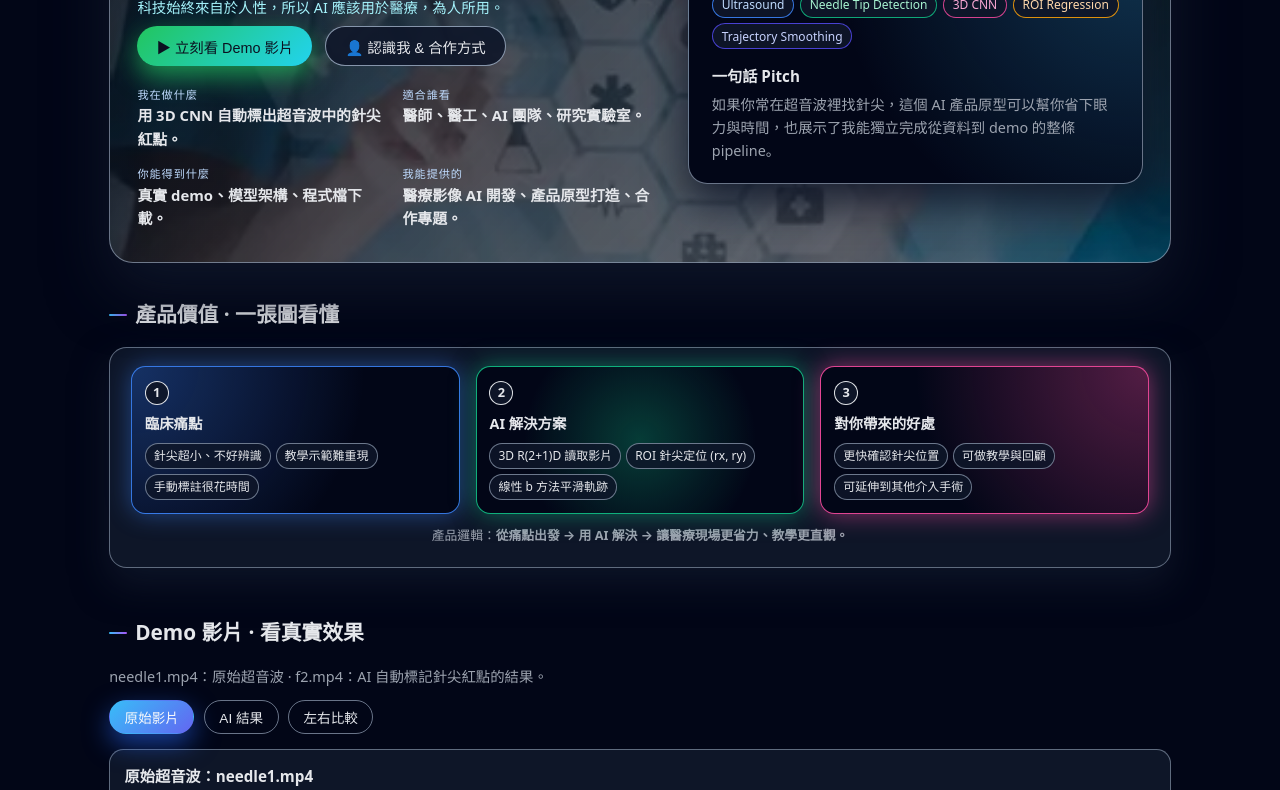
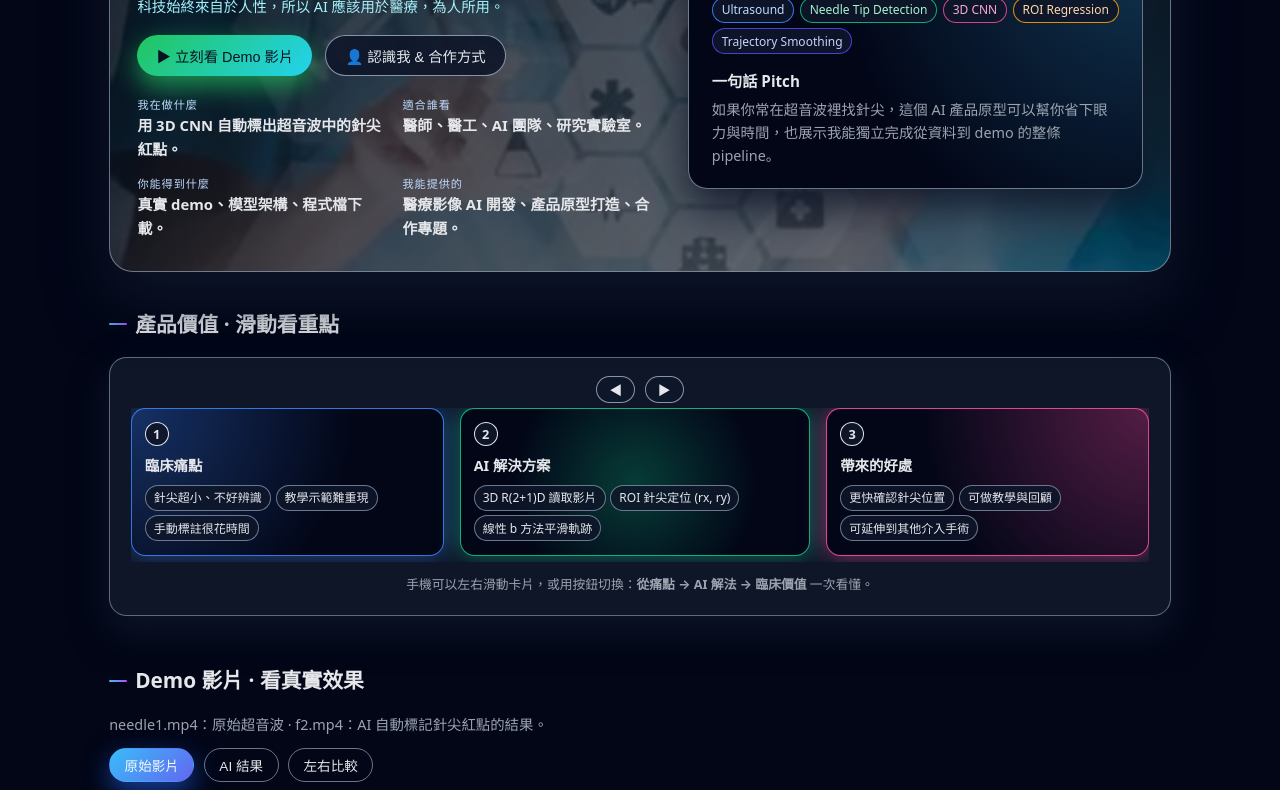
Before and after one commit to chi77770609/final, a plain HTML site: page biomed-ai-site/index.html in a window 1280 px wide. Shown: the part 230-1020 px from the top of the page. Drawn offline with Linux system fonts and the light colour scheme.

Commit message:
index.html

```diff
--- a/biomed-ai-site/index.html
+++ b/biomed-ai-site/index.html
@@ -99,7 +99,6 @@
       border-radius: 1.5rem;
       overflow: hidden;
       border: 1px solid rgba(148, 163, 184, 0.7);
-      /* 這裡改成你的背景圖 hero-bg.webp（請確保此檔案在 repo 根目錄） */
       background:
         linear-gradient(135deg, rgba(3,7,18,0.82), rgba(3,7,18,0.55)),
         url("hero-bg.webp") center/cover no-repeat;
@@ -113,11 +112,10 @@
         linear-gradient(120deg, rgba(148, 163, 184, 0.09) 1px, transparent 1px),
         linear-gradient(210deg, rgba(148, 163, 184, 0.06) 1px, transparent 1px);
       background-size: 80px 80px;
-      opacity: 0.25;  /* 降低透明度，讓照片比較清楚 */
+      opacity: 0.25;
       pointer-events: none;
     }
     .hero::after {
-      /* 簡單心電圖線條 */
       content: "";
       position: absolute;
       left: 5%;
@@ -132,7 +130,7 @@
           rgba(56, 189, 248, 0.2) 45%,
           transparent 60%);
       box-shadow: 0 0 18px rgba(56, 189, 248, 0.7);
-      opacity: 0.35;  /* 也調淡一點 */
+      opacity: 0.35;
       pointer-events: none;
     }
     .hero > * { position: relative; z-index: 1; }
@@ -157,12 +155,11 @@
     .hero-title {
       font-size: 2.1rem;
       font-weight: 800;
-      margin-bottom: 0.5rem;
     }
     .hero-slogan {
       font-size: 0.9rem;
       color: #a5f3fc;
-      margin-bottom: 0.4rem;
+      margin: 0.4rem 0 1.1rem;
     }
     .hero-subtitle {
       font-size: 0.96rem;
@@ -253,7 +250,7 @@
     .badge-amber { border-color: rgba(245,158,11,0.9); color: #fed7aa; }
     .badge-indigo { border-color: rgba(79,70,229,0.9); color: #c7d2fe; }
 
-    /* Flow diagram（產品價值） */
+    /* Flow diagram（產品價值：可滑動） */
     .flow-wrapper {
       background: rgba(15, 23, 42, 0.96);
       border-radius: 1.1rem;
@@ -262,10 +259,22 @@
       box-shadow: 0 16px 36px rgba(15, 23, 42, 0.85);
     }
     .flow-steps {
-      display: grid;
-      grid-template-columns: repeat(3, minmax(0, 1fr));
+      display: flex;
       gap: 1rem;
       margin-bottom: 0.7rem;
+      overflow-x: auto;
+      padding-bottom: 0.4rem;
+      scroll-snap-type: x mandatory;
+    }
+    .flow-steps::-webkit-scrollbar {
+      height: 6px;
+    }
+    .flow-steps::-webkit-scrollbar-track {
+      background: transparent;
+    }
+    .flow-steps::-webkit-scrollbar-thumb {
+      background: rgba(148, 163, 184, 0.6);
+      border-radius: 999px;
     }
     .flow-item {
       position: relative;
@@ -275,6 +284,8 @@
       gap: 0.35rem;
       font-size: 0.85rem;
       color: #e5e7eb;
+      min-width: 260px;
+      scroll-snap-align: center;
     }
     .flow-item-data {
       background: radial-gradient(circle at top left, rgba(59,130,246,0.35), transparent 65%), #020617;
@@ -325,6 +336,25 @@
       font-size: 0.8rem;
       color: #9ca3af;
       text-align: center;
+      margin-top: 0.3rem;
+    }
+    .flow-nav {
+      display: flex;
+      justify-content: center;
+      gap: 0.6rem;
+      margin-bottom: 0.3rem;
+    }
+    .flow-nav-btn {
+      border-radius: 999px;
+      border: 1px solid rgba(148, 163, 184, 0.9);
+      background: rgba(15,23,42,0.95);
+      color: #e5e7eb;
+      padding: 0.2rem 0.75rem;
+      font-size: 0.8rem;
+      cursor: pointer;
+    }
+    .flow-nav-btn:hover {
+      background: rgba(30,64,175,0.9);
     }
 
     /* Demo */
@@ -511,7 +541,6 @@
       .grid-2 { grid-template-columns: minmax(0, 1fr); }
       .contact-grid { grid-template-columns: minmax(0, 1fr); }
       .demo-side-by-side { grid-template-columns: minmax(0, 1fr); }
-      .flow-steps { grid-template-columns: minmax(0, 1fr); }
     }
     @media (max-width: 720px) {
       nav ul {
@@ -601,18 +630,23 @@
         <div>
           <div class="hero-card-title">一句話 Pitch</div>
           <p class="muted">
-            如果你常在超音波裡找針尖，這個 AI 產品原型可以幫你省下眼力與時間，也展示了我能獨立完成從資料到 demo 的整條 pipeline。
+            如果你常在超音波裡找針尖，這個 AI 產品原型可以幫你省下眼力與時間，也展示我能獨立完成從資料到 demo 的整條 pipeline。
           </p>
         </div>
       </aside>
     </section>
 
-    <!-- FLOW DIAGRAM：產品價值 -->
+    <!-- FLOW DIAGRAM：產品價值（可滑動） -->
     <section id="flow">
-      <h2 class="section-title">產品價值 · 一張圖看懂</h2>
+      <h2 class="section-title">產品價值 · 滑動看重點</h2>
 
       <div class="flow-wrapper">
-        <div class="flow-steps">
+        <div class="flow-nav">
+          <button class="flow-nav-btn" data-flow-dir="prev">◀</button>
+          <button class="flow-nav-btn" data-flow-dir="next">▶</button>
+        </div>
+
+        <div class="flow-steps" id="flowSteps">
           <div class="flow-item flow-item-data">
             <div class="flow-number">1</div>
             <div class="flow-title">臨床痛點</div>
@@ -635,7 +669,7 @@
 
           <div class="flow-item flow-item-output">
             <div class="flow-number">3</div>
-            <div class="flow-title">對你帶來的好處</div>
+            <div class="flow-title">帶來的好處</div>
             <div class="flow-icons">
               <span class="pill">更快確認針尖位置</span>
               <span class="pill">可做教學與回顧</span>
@@ -645,7 +679,7 @@
         </div>
 
         <p class="flow-caption">
-          產品邏輯：<strong>從痛點出發 → 用 AI 解決 → 讓醫療現場更省力、教學更直觀。</strong>
+          手機可以左右滑動卡片，或用按鈕切換：<strong>從痛點 → AI 解法 → 臨床價值</strong> 一次看懂。
         </p>
       </div>
     </section>
@@ -730,14 +764,11 @@
         <article class="text-card">
           <p>如果你是工程師或研究者，這裡是我能提供的技術實力：</p>
           <ul class="text-list">
-            <li><strong>3D CNN 架構</strong>：使用 R(2+1)D-18，處理時間維度的超音波影片。</li>
+            <li><strong>3D CNN 架構</strong>：使用 R(2+1)D-18 處理時間維度的超音波影片。</li>
             <li><strong>ROI 座標回歸</strong>：把針尖座標轉成 ROI 比例 (rx, ry) 來訓練。</li>
             <li><strong>K-fold 訓練流程</strong>：完整的 train / valid 切分與模型儲存。</li>
-            <li><strong>推論到產品 Demo</strong>：從 checkpoint → 預測 → 畫紅點 → 輸出影片。</li>
+            <li><strong>推論到 Demo</strong>：從 checkpoint → 預測 → 畫紅點 → 輸出影片。</li>
           </ul>
-          <p style="margin-top: 0.6rem;">
-            下面用 Tab 切換，可以直接下載程式或整合到你的 pipeline。
-          </p>
         </article>
 
         <article>
@@ -786,7 +817,7 @@
           <ul class="text-list">
             <li>可以獨立完成：資料整理 → 模型設計 → 訓練 → 推論 → Demo 影片。</li>
             <li>熟悉影像 / 時序資料處理、PyTorch、3D CNN 與基本數據前處理。</li>
-            <li>未來希望跟醫師、研究團隊或公司一起，把原型變成真正被使用的產品。</li>
+            <li>期待跟醫師、研究團隊或公司合作，把原型做成真正被使用的產品。</li>
           </ul>
         </article>
 
@@ -858,6 +889,23 @@
       });
     });
 
+    // flow nav buttons（滑動產品價值卡片）
+    const flowSteps = document.getElementById("flowSteps");
+    const flowNavBtns = document.querySelectorAll(".flow-nav-btn");
+    if (flowSteps && flowNavBtns.length) {
+      flowNavBtns.forEach((btn) => {
+        btn.addEventListener("click", () => {
+          const dir = btn.dataset.flowDir === "next" ? 1 : -1;
+          const card = flowSteps.querySelector(".flow-item");
+          const cardWidth = card ? card.offsetWidth + 16 : 280;
+          flowSteps.scrollBy({
+            left: dir * cardWidth,
+            behavior: "smooth",
+          });
+        });
+      });
+    }
+
     // year
     document.getElementById("year").textContent = new Date().getFullYear();
   </script>
```
